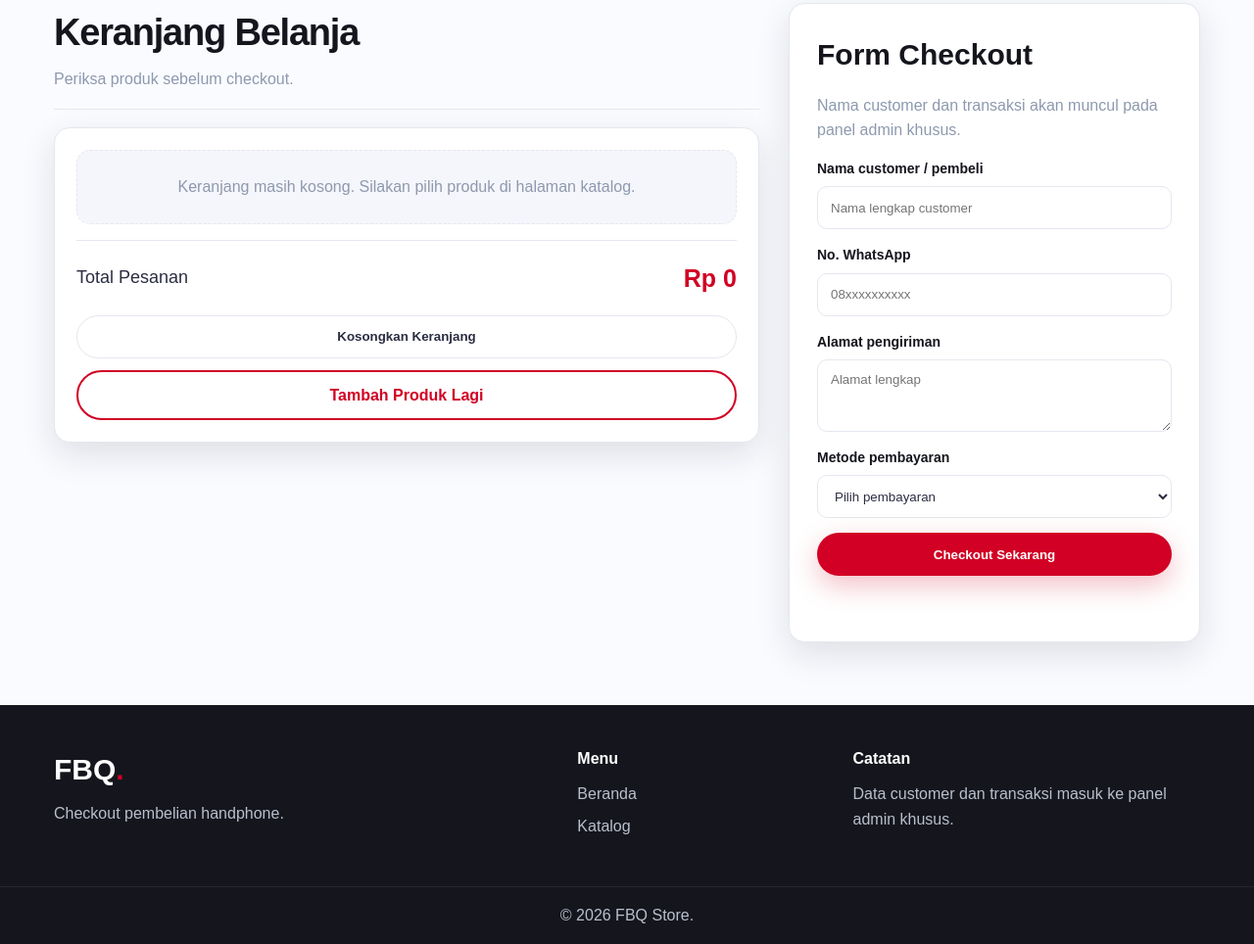
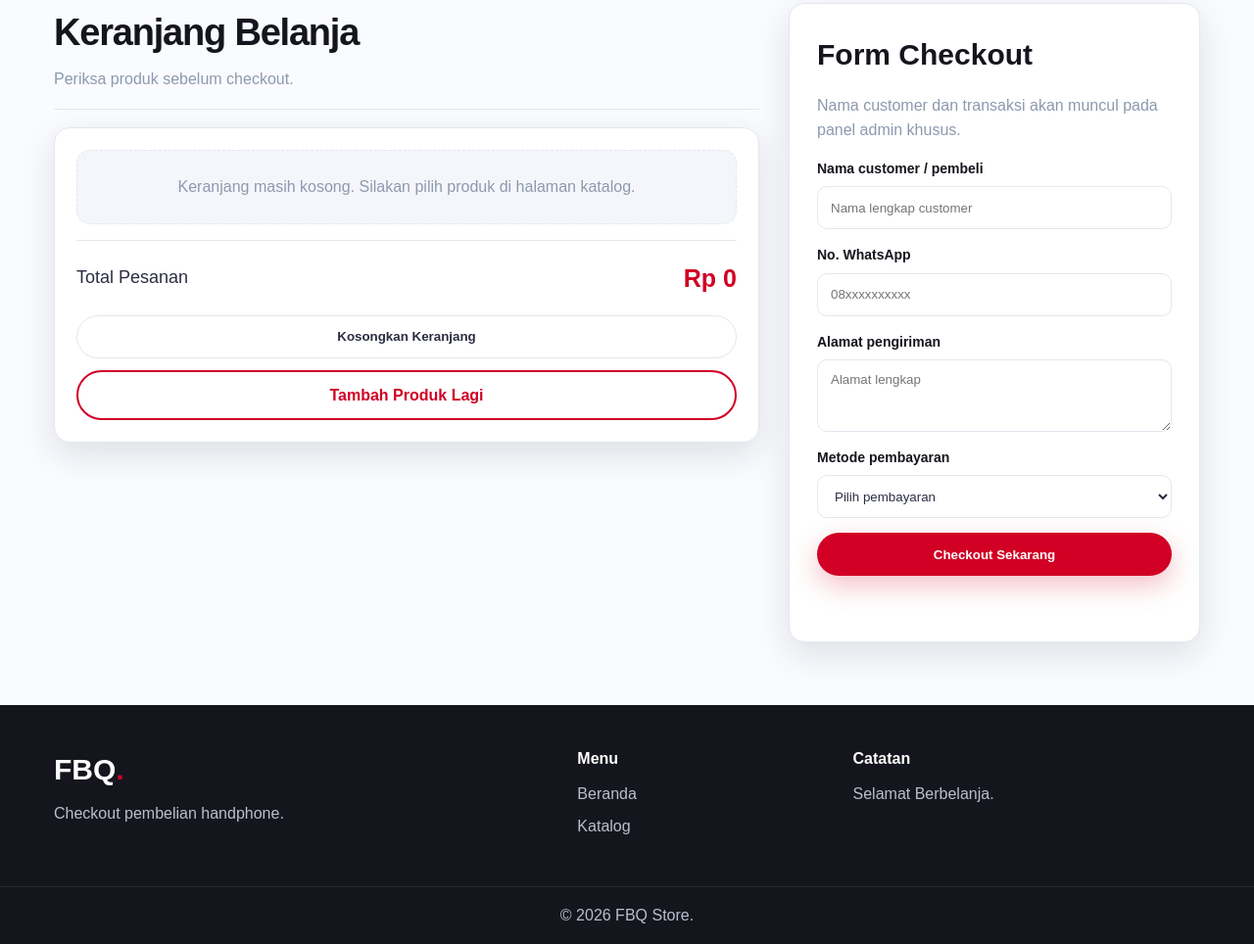
Before and after one commit to qodhilkhusain-lab/FBQ-STORE, a website: page public/checkout.html in a window 1280 px wide. Shown: the part 536-1500 px from the top of the page at 98% size. Drawn offline with Linux system fonts and the light colour scheme; no server answers.

Commit message:
Update checkout.html

```diff
--- a/public/checkout.html
+++ b/public/checkout.html
@@ -110,7 +110,7 @@
     <div class="container footer-grid">
       <div><h3>FBQ<span>.</span></h3><p>Checkout pembelian handphone.</p></div>
       <div><h4>Menu</h4><a href="/">Beranda</a><a href="/katalog.html">Katalog</a></div>
-      <div><h4>Catatan</h4><p>Data customer dan transaksi masuk ke panel admin khusus.</p></div>
+      <div><h4>Catatan</h4><p>Selamat Berbelanja.</p></div>
     </div>
     <div class="footer-bottom">© 2026 FBQ Store.</div>
   </footer>
```
